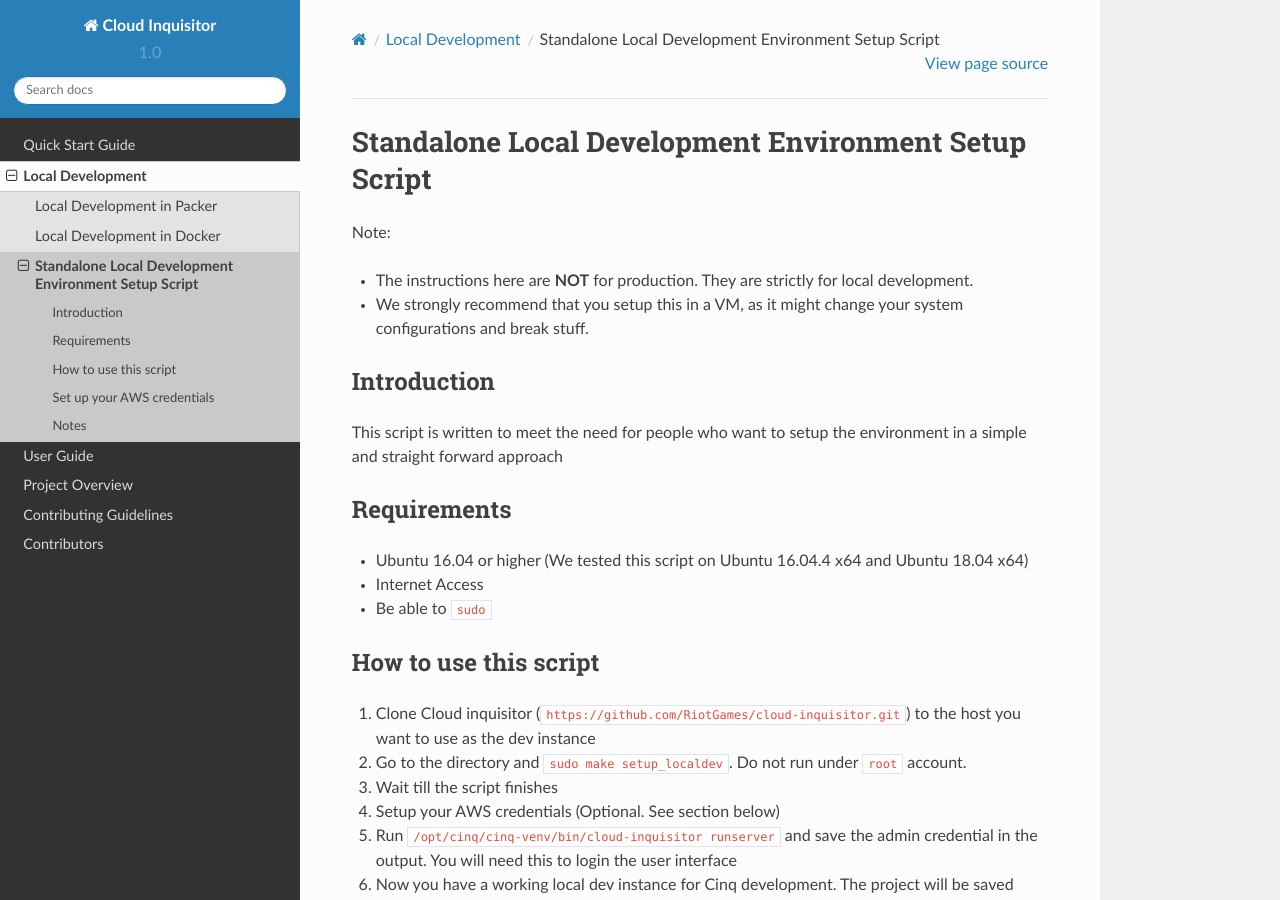
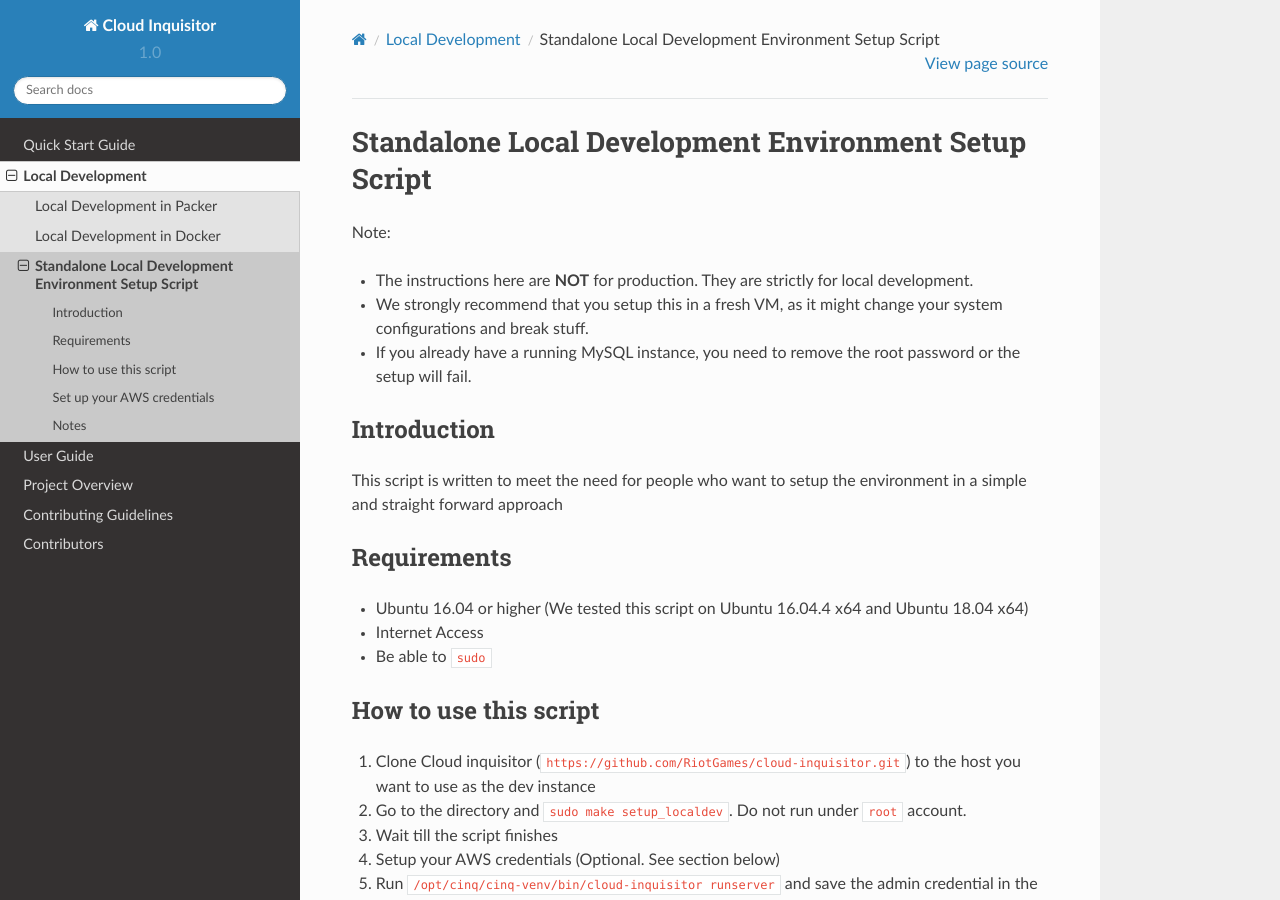
Before and after one commit to RiotGames/cinq-docs, a Sphinx documentation site: the page built from source/local-development/local.rst, in a window 1280 px wide and 900 px high. Built offline with Sphinx 7.4.7 and the Read the Docs theme 2.0.0, drawn with Linux system fonts in a browser that asks for light colours; formulas are drawn with MathJax 3.

Commit message:
Remind user to remove MySQL root password

```diff
--- a/source/local-development/local.rst
+++ b/source/local-development/local.rst
@@ -6,7 +6,8 @@
 Note:
 
 * The instructions here are **NOT** for production. They are strictly for local development.
-* We strongly recommend that you setup this in a VM, as it might change your system configurations and break stuff.
+* We strongly recommend that you setup this in a fresh VM, as it might change your system configurations and break stuff.
+* If you already have a running MySQL instance, you need to remove the root password or the setup will fail.
 
 Introduction
 ------------
```
